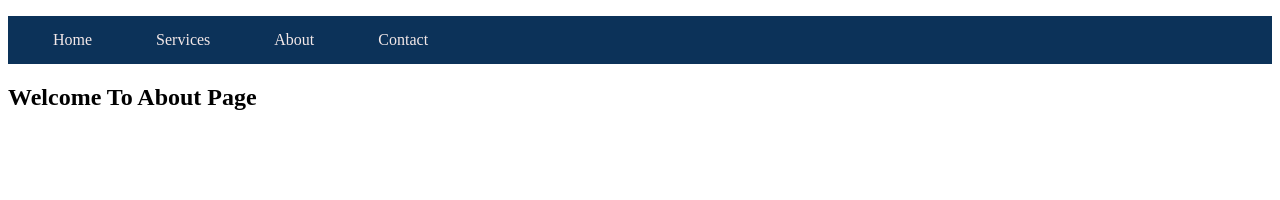
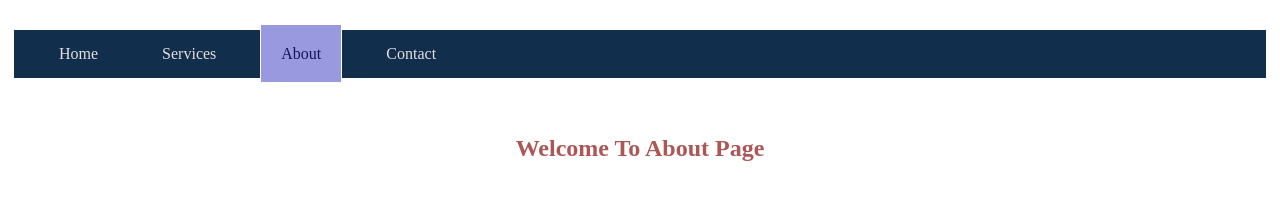
Before and after one commit to amanuelghe84/cssImportAndVariables-, a plain HTML site: page about.html in a window 1280 px wide. Drawn offline with Linux system fonts and the light colour scheme.

Commit message:
initial commit

```diff
--- a/about.html
+++ b/about.html
@@ -12,7 +12,7 @@
            <ul>
                <li><a href="index.html">Home</a></li>
                <li><a href="services.html">Services</a></li>
-               <li><a href="about.html">About</a></li>
+               <li><a href="about.html" class="active">About</a></li>
                <li><a href="contact.html">Contact</a></li>
            </ul>
        </nav>
--- a/css/about.css
+++ b/css/about.css
@@ -1,2 +1,3 @@
 @import url('variables.css');
 @import url('header.css');
+@import url('body.css');
--- /dev/null
+++ b/css/body.css
@@ -0,0 +1,21 @@
+@import url('variables.css');
+
+body{
+    background-color: var(--main-gb-color-light);
+    color: var(--main-text-color-light);
+    padding: var(--padding-size-light);
+}
+.content{
+    display: block;
+    text-align: center;
+    padding-top: 20px;
+}
+
+@media (min-width:768px) {
+    body{
+        background-color: var(--main-gb-color-dark);
+    color: var(--main-text-color-dark);
+    padding: var(--padding-size-dark);
+
+    }
+}
--- a/css/contact.css
+++ b/css/contact.css
@@ -1,2 +1,3 @@
 @import url('variables.css');
 @import url('header.css');
+@import url('body.css');
--- a/css/header.css
+++ b/css/header.css
@@ -8,6 +8,7 @@ header{
 header nav ul{
     list-style-type: none;
     padding: 15px;
+    border: 1px solid  var(--header-box-border-color-light);
 }
 header nav ul li{
     display: inline;
@@ -22,6 +23,7 @@ header nav ul li a{
 
 header nav ul li a:hover, .active{
     color: var(--header-text-hover-color-light);
-    background-color: var(--header-text-hover-color-light);
+    background-color: var(--header-background-hover-color-light);
+    border: 1px solid var(--header-box-border-color-light);
 
 }
--- a/css/index.css
+++ b/css/index.css
@@ -1,6 +1,6 @@
 @import url('variables.css');
 @import url('header.css');
-
+@import url('body.css');
 header{
     /* background-color: var(--header-background-color-dark); */
 }
--- a/css/services.css
+++ b/css/services.css
@@ -1,2 +1,3 @@
 @import url('variables.css');
 @import url('header.css');
+@import url('body.css');
--- a/css/variables.css
+++ b/css/variables.css
@@ -1,20 +1,22 @@
 :root{
     /* Light theme */
     /* color */
-    --main-gb-color-light: #29a6fa;
-    --main-text-color-light: #c51f1f;
+    --main-gb-color-light: #2081c1;
+    --main-text-color-light: #fdf5f5;
     --padding-size-light: 5px;
-    --header-background-color-light: #0c3259;
-    --header-text-color-light:#f3e8e8;
-    --header-text-hover-color-light:#6c6c78;
-    --header-background-hover-color-light:#fff;
+    --header-background-color-light: #112f4c;
+    --header-text-color-light:#e6dede;
+    --header-text-hover-color-light:#13165c;
+    --header-background-hover-color-light:#9999df;
+    --header-box-border-color-light:#fff;
     /* dark theme */
     --main-bg-color-dark: #e5e5ec;
     --main-text-color-dark: #ad5656;
     --padding-size-dark: 5px;
-    --header-background-color-dark: #2c3e50;
+    --header-background-color-dark: #677684;
     --header-text-color-dark:#1c7748;
     --header-text-hover-color-dark:#3498db;
     --header-background-hover-color-dark:#fff;
+    --header-box-border-color-dark:#fff;
 
 }
```
Also changed, not shown: contact.html (renamed from contatct.html, +1 -1 lines), services.html (+1 -1 lines).
